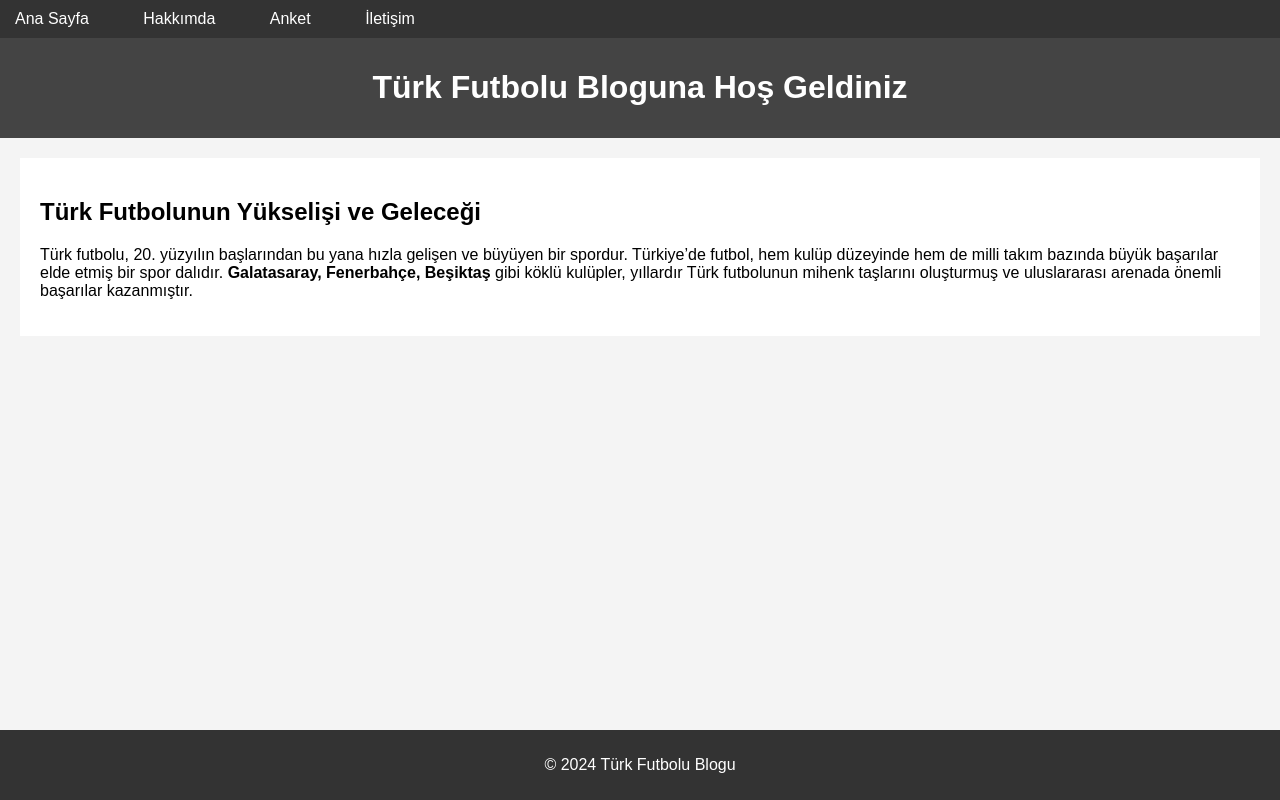
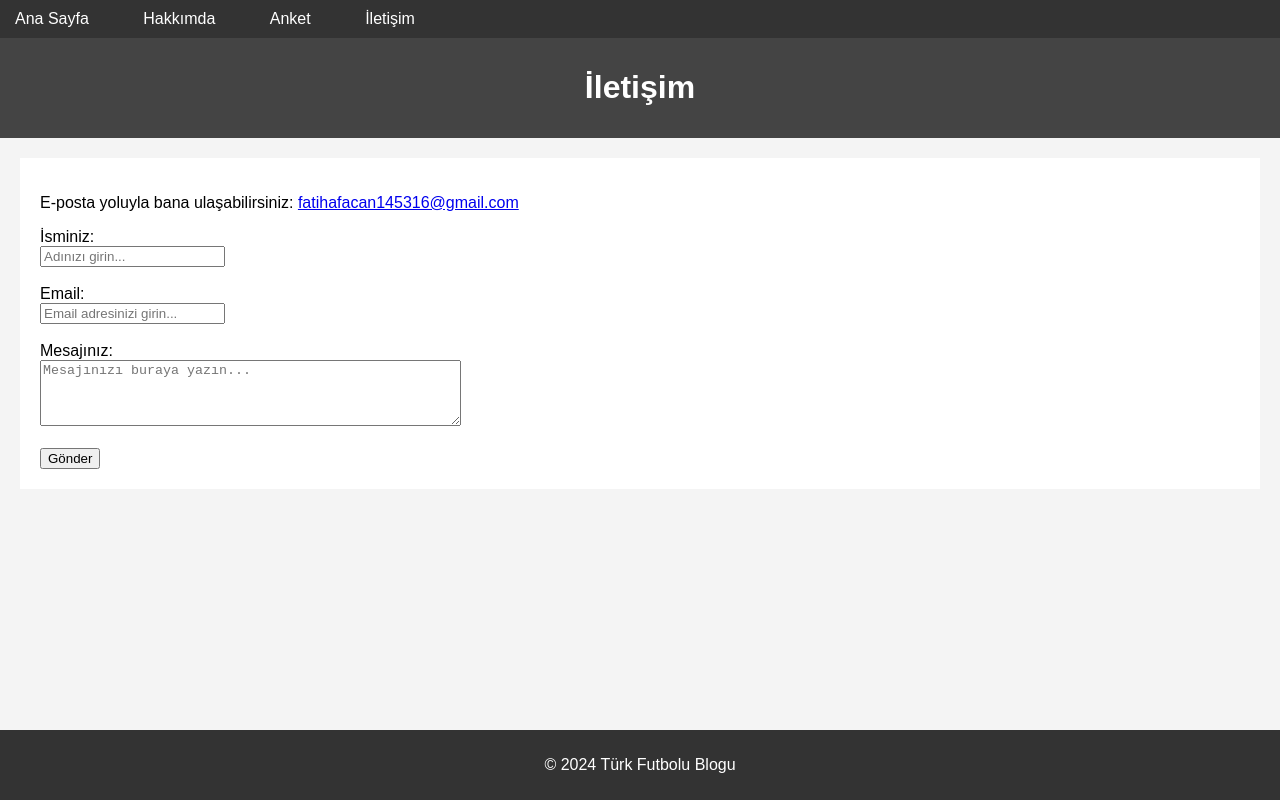
Before and after one commit to fatih196312/fatihafacan.github.io, a plain HTML site: page index.html in a window 1280 px wide. Drawn offline with Linux system fonts and the light colour scheme.

Commit message:
Update index.html

```diff
--- a/index.html
+++ b/index.html
@@ -3,7 +3,7 @@
 <head>
     <meta charset="UTF-8">
     <meta name="viewport" content="width=device-width, initial-scale=1.0">
-    <title>Türk Futbolu Blogu - Ana Sayfa</title>
+    <title>İletişim - Türk Futbolu Blogu</title>
     <link rel="stylesheet" href="style.css">
 </head>
 <body>
@@ -18,13 +18,24 @@
     </nav>
 
     <header>
-        <h1>Türk Futbolu Bloguna Hoş Geldiniz</h1>
+        <h1>İletişim</h1>
     </header>
 
-    <!-- Ana İçerik -->
-    <section class="blog-content">
-        <h2>Türk Futbolunun Yükselişi ve Geleceği</h2>
-        <p>Türk futbolu, 20. yüzyılın başlarından bu yana hızla gelişen ve büyüyen bir spordur. Türkiye’de futbol, hem kulüp düzeyinde hem de milli takım bazında büyük başarılar elde etmiş bir spor dalıdır. <strong>Galatasaray, Fenerbahçe, Beşiktaş</strong> gibi köklü kulüpler, yıllardır Türk futbolunun mihenk taşlarını oluşturmuş ve uluslararası arenada önemli başarılar kazanmıştır.</p>
+    <!-- İletişim Formu -->
+    <section class="contact-form">
+        <p>E-posta yoluyla bana ulaşabilirsiniz: <a href="mailto:senin.epostan@ornek.com">fatihafacan145316@gmail.com</a></p>
+        <form action="mailto:senin.epostan@ornek.com" method="POST" enctype="text/plain">
+            <label for="name">İsminiz:</label><br>
+            <input type="text" id="name" name="name" placeholder="Adınızı girin..."><br><br>
+
+            <label for="email">Email:</label><br>
+            <input type="email" id="email" name="email" placeholder="Email adresinizi girin..."><br><br>
+
+            <label for="message">Mesajınız:</label><br>
+            <textarea id="message" name="message" rows="4" cols="50" placeholder="Mesajınızı buraya yazın..."></textarea><br><br>
+
+            <button type="submit">Gönder</button>
+        </form>
     </section>
 
     <footer>
```
